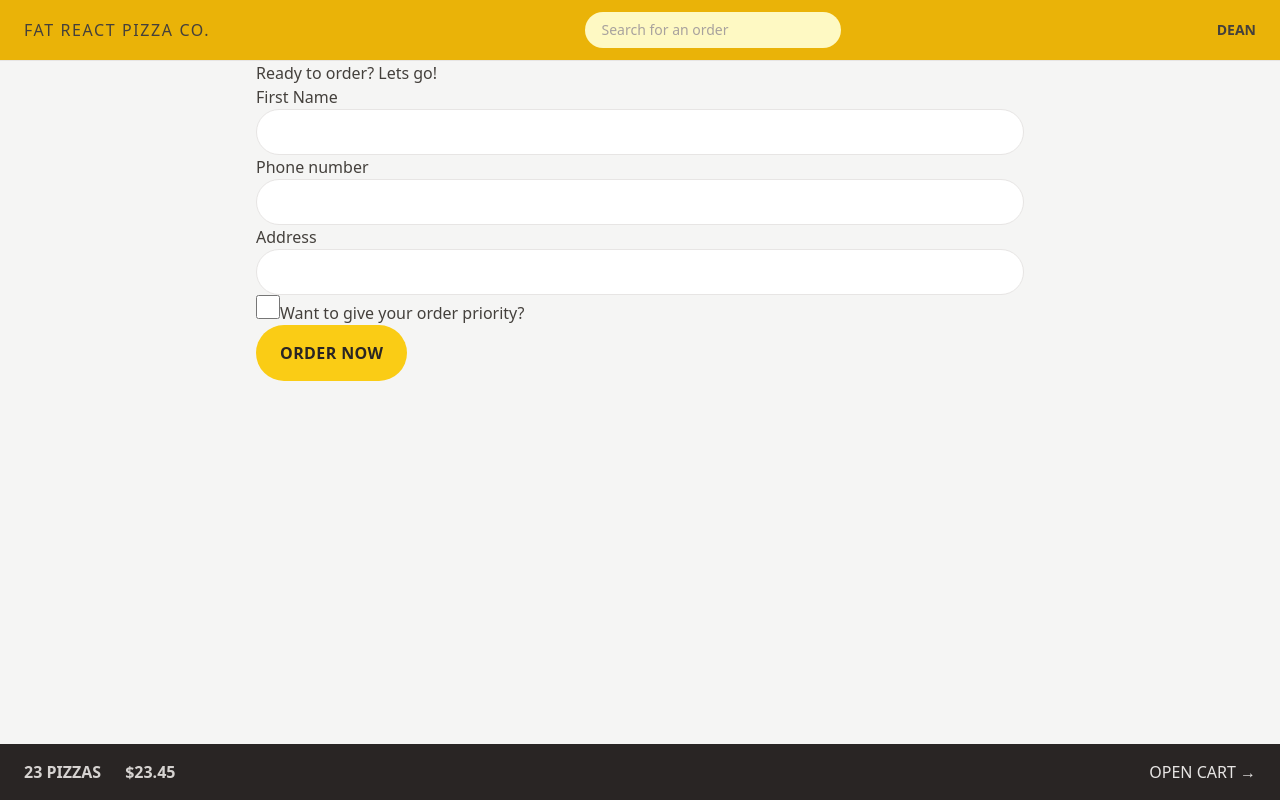
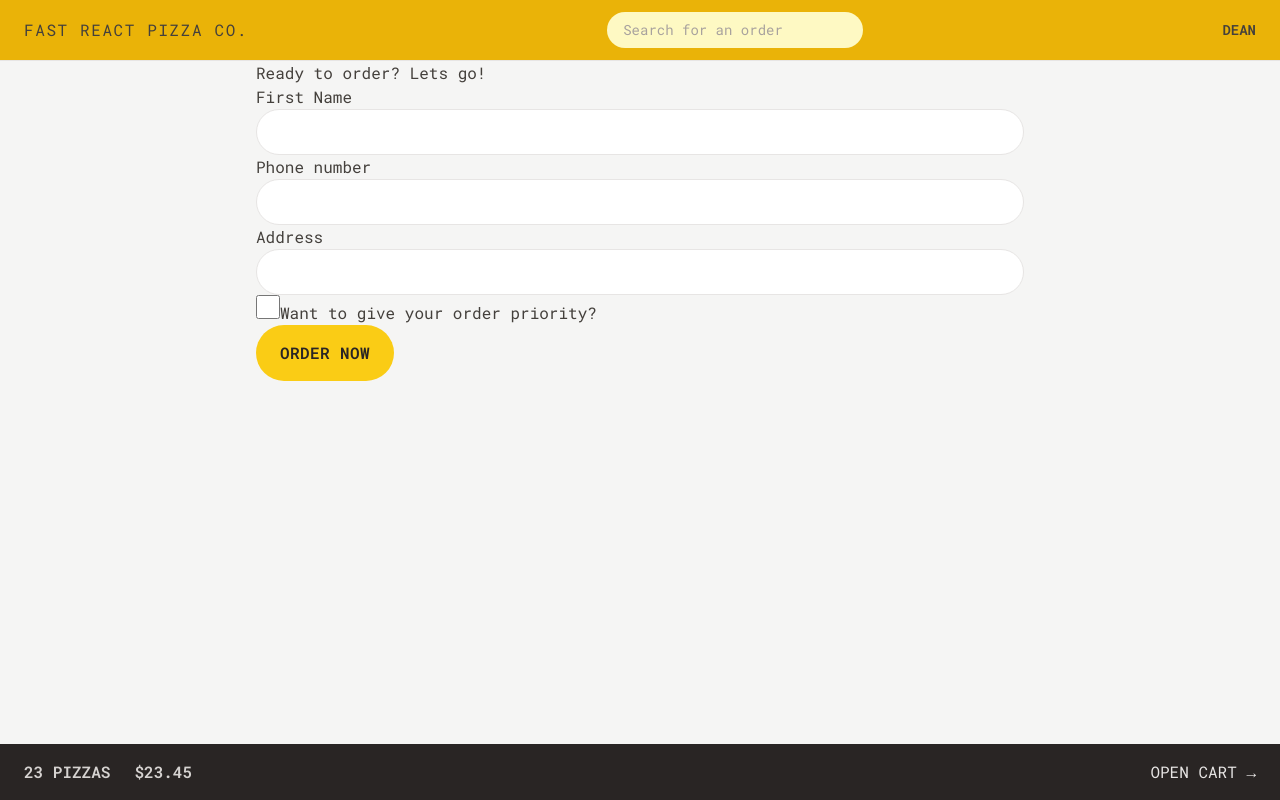
Before and after one commit to deanfoxcd/Modern-React-Fast-React-Pizza, a React (Vite) app: page /order/new in a window 1280 px wide. Built offline with nearby package versions, Linux system fonts and the light colour scheme.

Commit message:
style buttons and menu

```diff
--- a/index.html
+++ b/index.html
@@ -4,6 +4,12 @@
     <meta charset="UTF-8" />
     <meta name="viewport" content="width=device-width, initial-scale=1.0" />
     <title>Fast React Piza</title>
+    <link rel="preconnect" href="https://fonts.googleapis.com" />
+    <link rel="preconnect" href="https://fonts.gstatic.com" crossorigin />
+    <link
+      href="https://fonts.googleapis.com/css2?family=Montserrat:ital,wght@0,100..900;1,100..900&family=Roboto+Mono:ital,wght@0,100..700;1,100..700&family=Rubik:ital,wght@0,300..900;1,300..900&display=swap"
+      rel="stylesheet"
+    />
   </head>
   <body class="bg-stone-100 text-stone-700">
     <div id="root"></div>
--- a/src/features/cart/Cart.jsx
+++ b/src/features/cart/Cart.jsx
@@ -35,7 +35,9 @@
       <h2>Your cart, %NAME%</h2>
 
       <div>
-        <Button to="/order/new">Order pizzas</Button>
+        <Button to="/order/new" type="primary">
+          Order pizzas
+        </Button>
         <button>Clear cart</button>
       </div>
     </div>
--- a/src/features/menu/Menu.jsx
+++ b/src/features/menu/Menu.jsx
@@ -1,12 +1,12 @@
-import { useLoaderData } from 'react-router-dom';
-import { getMenu } from '../../services/apiRestaurant';
-import MenuItem from './MenuItem';
+import { useLoaderData } from "react-router-dom";
+import { getMenu } from "../../services/apiRestaurant";
+import MenuItem from "./MenuItem";
 
 function Menu() {
   const menu = useLoaderData();
 
   return (
-    <ul>
+    <ul className="divide-y divide-stone-200 px-2">
       {menu.map((pizza) => (
         <MenuItem pizza={pizza} key={pizza.id} />
       ))}
--- a/src/features/menu/MenuItem.jsx
+++ b/src/features/menu/MenuItem.jsx
@@ -1,16 +1,30 @@
-import { formatCurrency } from '../../utilities/helpers';
+import Button from "../../ui/Button";
+import { formatCurrency } from "../../utilities/helpers";
 
 function MenuItem({ pizza }) {
   const { id, name, unitPrice, ingredients, soldOut, imageUrl } = pizza;
 
   return (
-    <li>
-      <img src={imageUrl} alt={name} />
-      <div>
-        <p>{name}</p>
-        <p>{ingredients.join(', ')}</p>
-        <div>
-          {!soldOut ? <p>{formatCurrency(unitPrice)}</p> : <p>Sold out</p>}
+    <li className="flex gap-4 py-2">
+      <img
+        src={imageUrl}
+        alt={name}
+        className={`h-24 ${soldOut ? "opacity-70 grayscale" : ""}`}
+      />
+      <div className="flex flex-grow flex-col pt-0.5">
+        <p className="font-medium">{name}</p>
+        <p className="text-sm capitalize italic text-stone-500">
+          {ingredients.join(", ")}
+        </p>
+        <div className="mt-auto flex items-center justify-between">
+          {!soldOut ? (
+            <p className="text-sm">{formatCurrency(unitPrice)}</p>
+          ) : (
+            <p className="text-sm font-medium uppercase text-stone-500">
+              Sold out
+            </p>
+          )}
+          <Button type="small">Add to Cart</Button>
         </div>
       </div>
     </li>
--- a/src/features/order/CreateOrder.jsx
+++ b/src/features/order/CreateOrder.jsx
@@ -81,7 +81,7 @@
 
         <div>
           <input type="hidden" name="cart" value={JSON.stringify(cart)} />
-          <Button disabled={isSubmitting}>
+          <Button disabled={isSubmitting} type="primary">
             {isSubmitting ? "Placing order..." : "Order now"}
           </Button>
         </div>
--- a/src/features/user/CreateUser.jsx
+++ b/src/features/user/CreateUser.jsx
@@ -24,7 +24,7 @@
 
       {username !== "" && (
         <div>
-          <Button>Start ordering</Button>
+          <Button type="primary">Start ordering</Button>
         </div>
       )}
     </form>
--- a/src/ui/Button.jsx
+++ b/src/ui/Button.jsx
@@ -1,18 +1,23 @@
 import { Link } from "react-router-dom";
 
-export default function Button({ children, disabled, to }) {
-  const className =
-    "inline-block rounded-full bg-yellow-400 px-3 py-4 font-semibold uppercase tracking-wide text-stone-800 transition-colors duration-300 hover:bg-yellow-300 focus:outline-none focus:ring focus:ring-yellow-300 focus:ring-offset-2 disabled:cursor-not-allowed sm:px-6 sm:py-4";
+export default function Button({ children, disabled, to, type }) {
+  const base =
+    "inline-block rounded-full bg-yellow-400  font-semibold uppercase tracking-wide text-stone-800 transition-colors duration-300 hover:bg-yellow-300 focus:outline-none focus:ring focus:ring-yellow-300 focus:ring-offset-2 disabled:cursor-not-allowed ";
+
+  const styles = {
+    primary: base + " px-3 py-4 md:px-6 sm:py-4",
+    small: base + " py-2  md:px-5 sm:py-2.5 text-xs",
+  };
 
   if (to)
     return (
-      <Link className={className} to={to}>
+      <Link className={styles[type]} to={to}>
         {children}
       </Link>
     );
 
   return (
-    <button disabled={disabled} className={className}>
+    <button disabled={disabled} className={styles[type]}>
       {children}
     </button>
   );
--- a/src/ui/Header.jsx
+++ b/src/ui/Header.jsx
@@ -6,7 +6,7 @@
   return (
     <header className="flex items-center justify-between border-b border-stone-200 bg-yellow-500 px-4 py-3 uppercase sm:px-6">
       <Link to="/" className="tracking-widest">
-        Fat React Pizza Co.
+        Fast React Pizza Co.
       </Link>
       <SearchOrder />
       <Username />
--- a/tailwind.config.js
+++ b/tailwind.config.js
@@ -1,8 +1,15 @@
 /** @type {import('tailwindcss').Config} */
 export default {
-  content: ['./index.html', './src/**/*.{js,ts,jsx,tsx}'],
+  content: ["./index.html", "./src/**/*.{js,ts,jsx,tsx}"],
   theme: {
-    extend: {},
+    fontFamily: {
+      sans: "Roboto Mono, monospace",
+    },
+    extend: {
+      height: {
+        screen: "100dvh",
+      },
+    },
   },
   plugins: [],
 };
```
